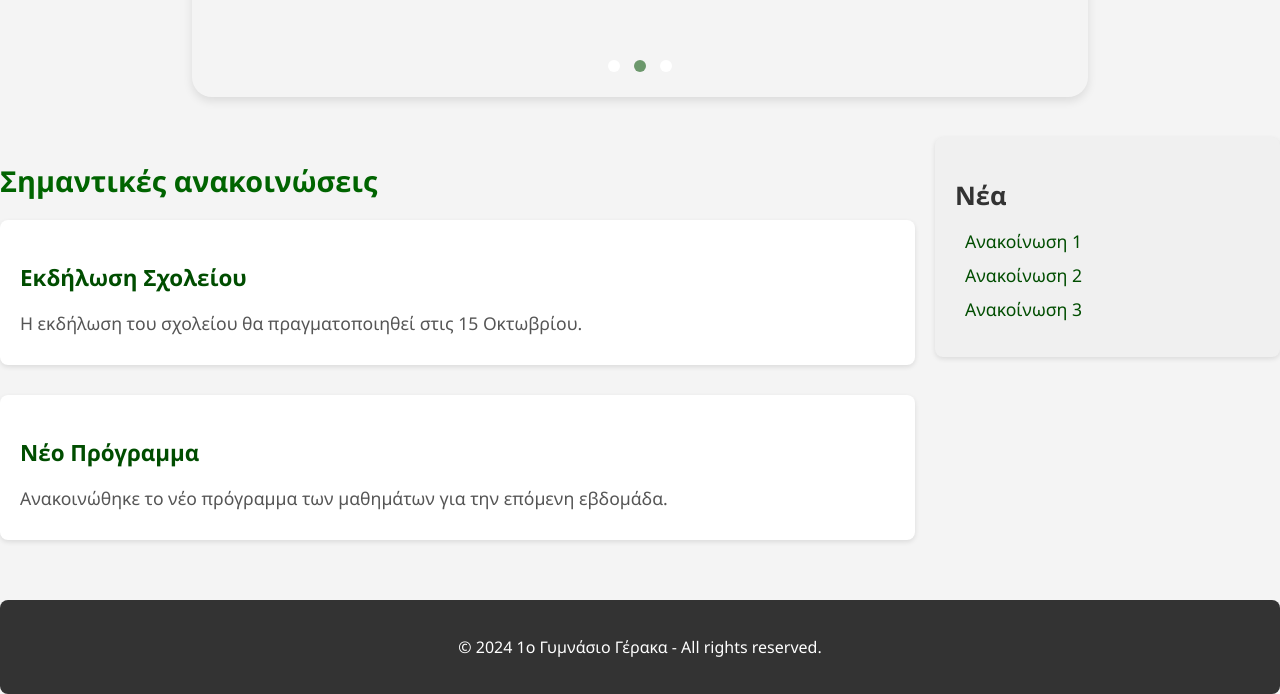
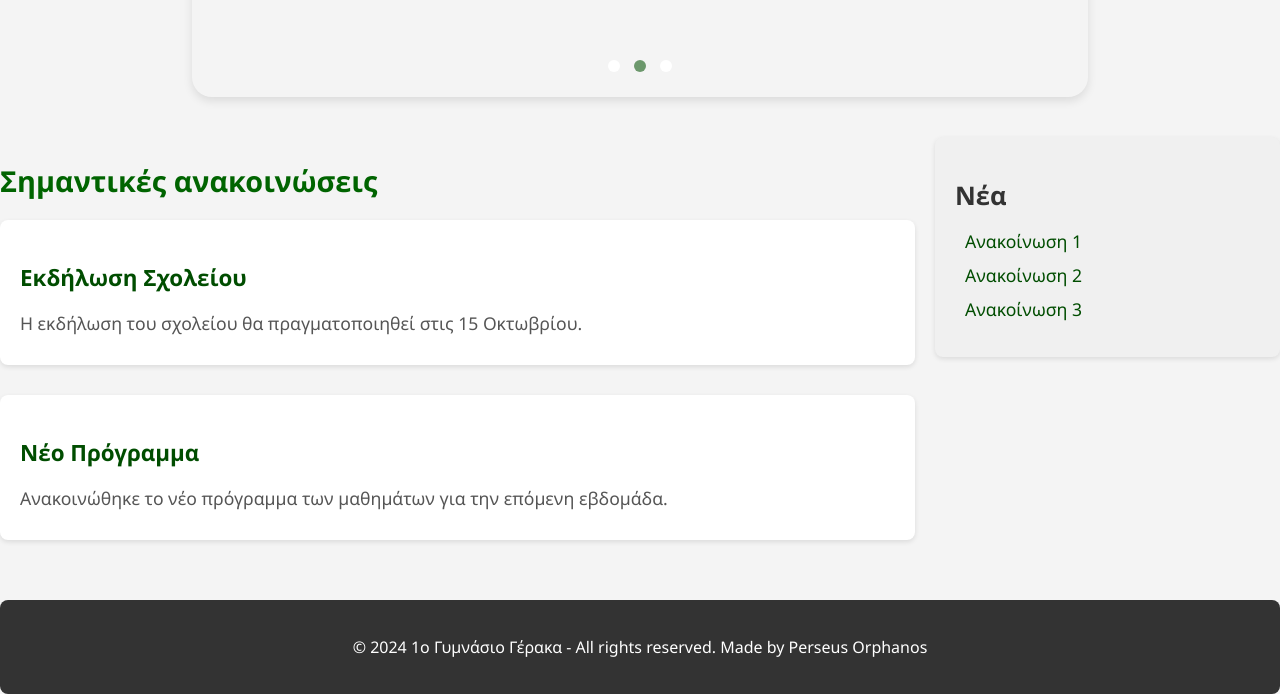
Before and after one commit to Perseus-Orphanos/school-site, a plain HTML site: page index.html in a window 1280 px wide. Shown: the part 621-1315 px from the top of the page. Drawn offline with Linux system fonts and the light colour scheme.

Commit message:
Update index.html

```diff
--- a/index.html
+++ b/index.html
@@ -494,7 +494,7 @@
     </div>
 
     <footer>
-        <p>© 2024 1ο Γυμνάσιο Γέρακα - All rights reserved.</p>
+        <p>© 2024 1ο Γυμνάσιο Γέρακα - All rights reserved. Made by Perseus Orphanos</p>
     </footer>
 
     <script>
```
